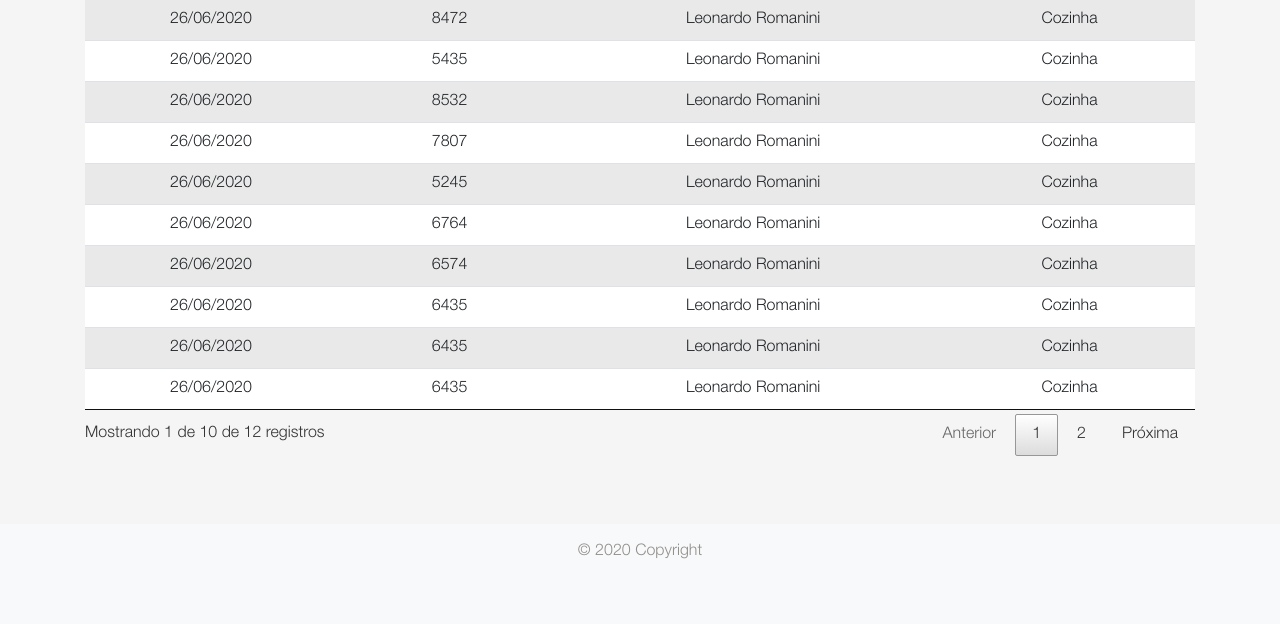
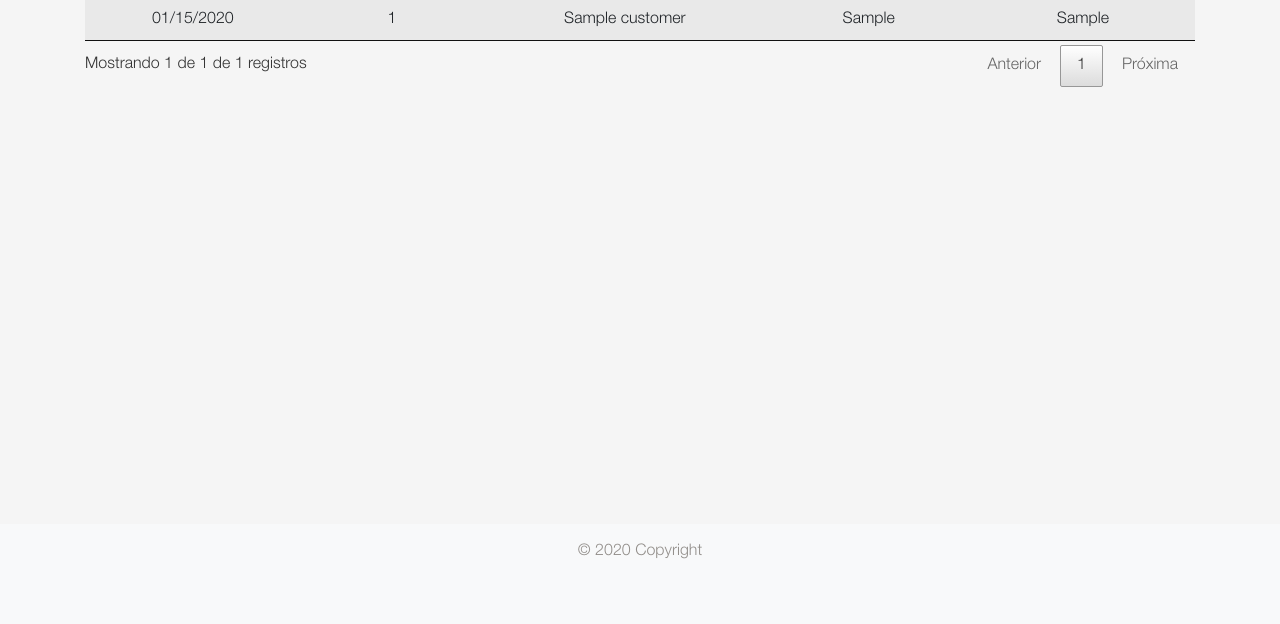
Before and after one commit to leoromanini/florense, a Django app: template florense/portal/templates/portal/orders_list.html in a window 1280 px wide. Shown: the part 176-800 px from the top of the page. Run offline with Django 3.2, Linux system fonts and the light colour scheme; the template is opened without the code that fills it: most values are stand-ins (such as "Sample title", 1, 10 or a date in 2020); some libraries are stand-ins or nearby versions.

Commit message:
Adicionado campo number em Order e model Employee

```diff
--- a/florense/portal/admin.py
+++ b/florense/portal/admin.py
@@ -14,3 +14,4 @@ admin.site.register(LabelPermission)
 admin.site.register(AllocationProduct)
 admin.site.register(AllocationLabel)
 admin.site.register(AllocationRoom)
+admin.site.register(Employee)
--- a/florense/portal/static/portal/css/order.css
+++ b/florense/portal/static/portal/css/order.css
@@ -45,3 +45,8 @@ p{
 .product-item{
     margin-right: 1em;
 }
+
+.row-form{
+    	flex: 1;
+    	margin-right: 1em;
+}
--- a/florense/portal/templates/portal/base.html
+++ b/florense/portal/templates/portal/base.html
@@ -52,10 +52,7 @@
                 {% if request.session.environment %}
                 <ul class="navbar-nav mr-auto">
                     <li class="nav-item active">
-                        <a class="nav-link" href="#">PEDIDOS</a>
-                    </li>
-                    <li class="nav-item active">
-                        <a class="nav-link" href="#">CLIENTES</a>
+                        <a class="nav-link" href="/pedidos">PEDIDOS</a>
                     </li>
                 </ul>
                 <ul class="navbar-nav ml-auto logout">
--- a/florense/portal/templates/portal/orders_list.html
+++ b/florense/portal/templates/portal/orders_list.html
@@ -9,91 +9,29 @@
 
 <div class="container space-around flex">
     <h5 class="orders subtitle text-center">{{request.session.environment|upper}} | Pedidos</h5>
-    <button type="button" class="btn btn-secondary btn-sm btn-incluir">INCLUIR</button>
+    <a class="btn btn-secondary btn-sm btn-incluir" role="button" href="/pedido">INCLUIR</a>
 </div>
 <div class="container table-responsive">
     <table id="orders" class="table table-striped orders table-center">
         <thead>
         <tr>
-            <th scope="col">Data</th>
+            <th scope="col">Criado em</th>
             <th scope="col">Número</th>
             <th scope="col">Cliente</th>
-            <th scope="col">Ambiente</th>
+            <th scope="col">Vendedor</th>
+            <th scope="col">Conferente</th>
         </tr>
         </thead>
         <tbody>
+        {% for item in orders %}
         <tr>
-            <td>26/06/2020</td>
-            <td>8472</td>
-            <td>Leonardo Romanini</td>
-            <td>Cozinha</td>
+            <td>{{item.created | date:"SHORT_DATE_FORMAT"}}</td>
+            <td>{{item.number}}</td>
+            <td>{{item.customer}}</td>
+            <td>{{item.salesmen.first_name}}</td>
+            <td>{{item.inspector.first_name}}</td>
         </tr>
-        <tr>
-            <td>26/06/2020</td>
-            <td>5435</td>
-            <td>Leonardo Romanini</td>
-            <td>Cozinha</td>
-        </tr>
-        <tr>
-            <td>26/06/2020</td>
-            <td>8532</td>
-            <td>Leonardo Romanini</td>
-            <td>Cozinha</td>
-        </tr>
-        <tr>
-            <td>26/06/2020</td>
-            <td>7807</td>
-            <td>Leonardo Romanini</td>
-            <td>Cozinha</td>
-        </tr>
-        <tr>
-            <td>26/06/2020</td>
-            <td>5245</td>
-            <td>Leonardo Romanini</td>
-            <td>Cozinha</td>
-        </tr>
-        <tr>
-            <td>26/06/2020</td>
-            <td>6764</td>
-            <td>Leonardo Romanini</td>
-            <td>Cozinha</td>
-        </tr>
-        <tr>
-            <td>26/06/2020</td>
-            <td>6574</td>
-            <td>Leonardo Romanini</td>
-            <td>Cozinha</td>
-        </tr>
-        <tr>
-            <td>26/06/2020</td>
-            <td>6435</td>
-            <td>Leonardo Romanini</td>
-            <td>Cozinha</td>
-        </tr>
-        <tr>
-            <td>26/06/2020</td>
-            <td>6435</td>
-            <td>Leonardo Romanini</td>
-            <td>Cozinha</td>
-        </tr>
-        <tr>
-            <td>26/06/2020</td>
-            <td>6435</td>
-            <td>Leonardo Romanini</td>
-            <td>Cozinha</td>
-        </tr>
-        <tr>
-            <td>26/06/2020</td>
-            <td>6435</td>
-            <td>Leonardo Romanini</td>
-            <td>Cozinha</td>
-        </tr>
-        <tr>
-            <td>26/06/2020</td>
-            <td>6435</td>
-            <td>Leonardo Romanini</td>
-            <td>Cozinha</td>
-        </tr>
+        {% endfor %}
         </tbody>
     </table>
 </div>
```
Also changed, not shown: florense/portal/handle_file.py (deleted, +0 -7 lines), florense/portal/models.py (+15 -5 lines), florense/portal/templates/portal/order.html (+11 -6 lines), florense/portal/views.py (+5 -6 lines), florense/portal/migrations/0005_auto_20200714_2141.py (added), florense/portal/migrations/0006_employee.py (added), 3 other files.
